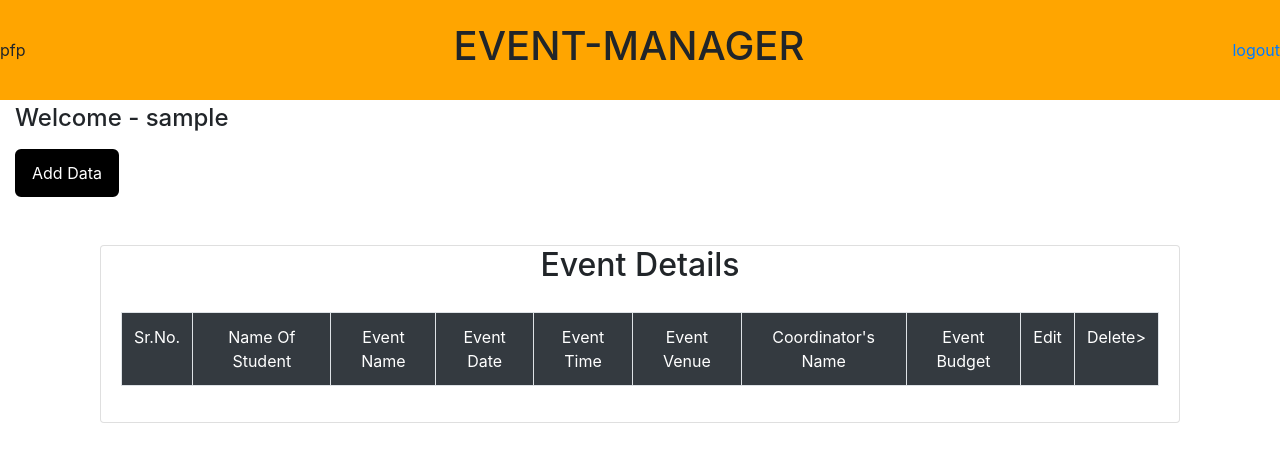
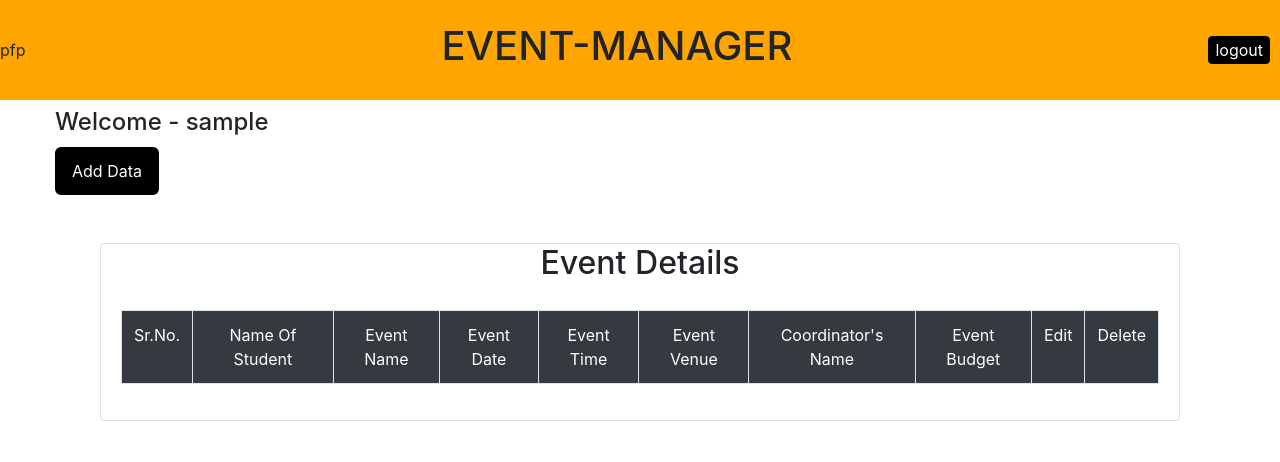
Before and after one commit to AyushSNair/Event-Management-System, a PHP site: page /loginsystem/event-manager.php in a window 1280 px wide. Shown: the top 462 px of the page. Run offline with PHP 8.4, Linux system fonts and the light colour scheme; the visitor is signed in with stand-in values (Sample User, id 1); data that the repository does not hold is empty.

Commit message:
Added Some CSS styles
Added Transitions And Hover Effects To Add , Submit  And Logout Button

```diff
--- a/event-manager.php
+++ b/event-manager.php
@@ -78,9 +78,9 @@ if(!isset($_SESSION['loggedin']) || $_SESSION['loggedin']!=true){
   color: white;
   border-radius: 6px;
   border-style: solid;
-  margin-left: 15px;
-  margin-top: 8px;
-
+  margin-left: 55px;
+  margin-top: 2px;
+   transition: opacity 0.15s;
 }
 
 .overlay{
@@ -96,10 +96,29 @@ if(!isset($_SESSION['loggedin']) || $_SESSION['loggedin']!=true){
 }
 
 .add-data-form button{
-  background-color: black;
+ background-color: black;
   color: white;
   padding: 10px 15px;
+ border-radius: 4px;
+ border-style: solid;
+ transition: opacity 0.15s;
+}
 
+.add-data-form button:hover{
+  opacity: 0.8;
+}
+
+.add-data-form button:active{
+  background-color: green;
+}
+
+.btn-add-data:hover{
+ opacity: 0.8;
+
+}
+
+.btn-add-data:active{
+  opacity: 0.4;
 }
 
 .showoverlay{
@@ -134,26 +153,64 @@ transition : 2s;
 
 .add-data-form span{
   position: absolute;
-  color: white;
+  color: black;
  padding-left:10px;
  padding-right:10px;
   right: 2px;
   top: 2px;
   widh: 30px;
   height: 30px;
-  background-color: red;
+  background-color: white;
   text-align: center;
 
   border-radius: 4px;
+  transition: 0.5s;
+  transition: opacity 0.5s;
+}
+
+.add-data-form span:hover{
+  background-color: red;
+}
+
+.add-data-form span:active{
+
+  opacity: 0.8;
 }
 
 .span-class{
   cursor: pointer;
+
 }
 
 .welcome-style{
-  margin-left: 15px;
-  margin-top: 4px;
+  margin-left: 55px;
+  margin-top: 8px;
+
+}
+
+.nav-logout{
+  color: white;
+transition: opacity 0.15s;
+
+}
+
+.nav-logout:hover{
+  color:black;
+
+}
+
+.logout-button:hover{
+  background-color: red;
+}
+
+.logout-button{
+  border-radius: 4px;
+  border-style: solid;
+  border-width: 0.5px;
+  margin-right: 10px;
+
+  background-color: black;
+  transition: background-color 0.15s;
 }
     </style>
   </head>
@@ -162,7 +219,7 @@ transition : 2s;
   <div class="top">
 pfp
 <h1 class="top-text"> EVENT-MANAGER</h1>
-<a href="/loginsystem/logout.php" >logout</a>
+<button class="logout-button"><a class="nav-logout" href="/loginsystem/logout.php" >logout</a></button>
 </div>
 
 <?php
@@ -238,7 +295,7 @@ pfp
 
 
 
-  <button type="submit" class="btn btn-primary">Submit</button>
+  <button type="submit" class="submit-btn">Submit</button>
 </form>
 </div>
 
@@ -261,7 +318,7 @@ pfp
 <td>Coordinator's Name</td>
 <td>Event Budget</td>
 <td>Edit</td>
-<td> Delete></td>
+<td> Delete</td>
   </tr>
 
   <tr>
```
